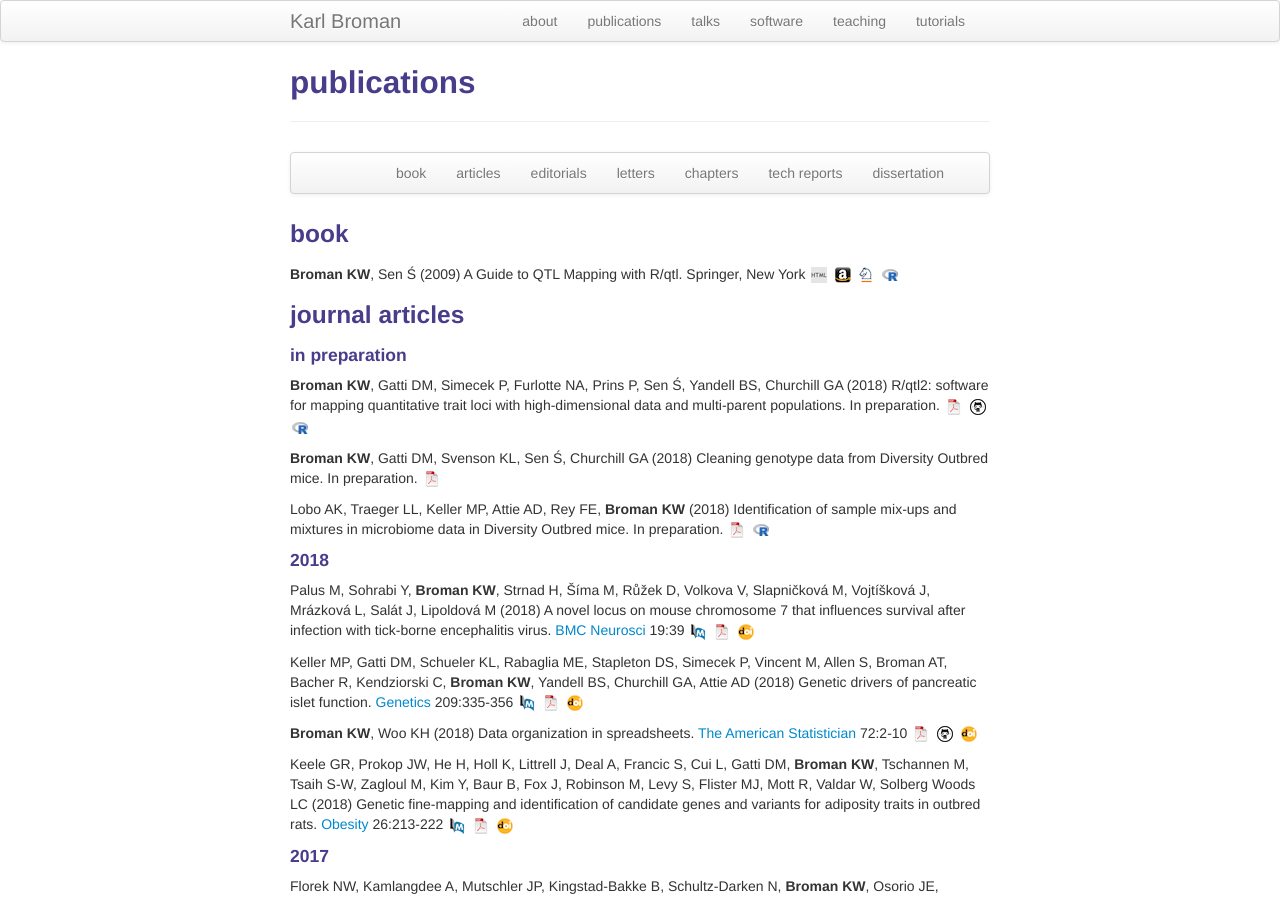
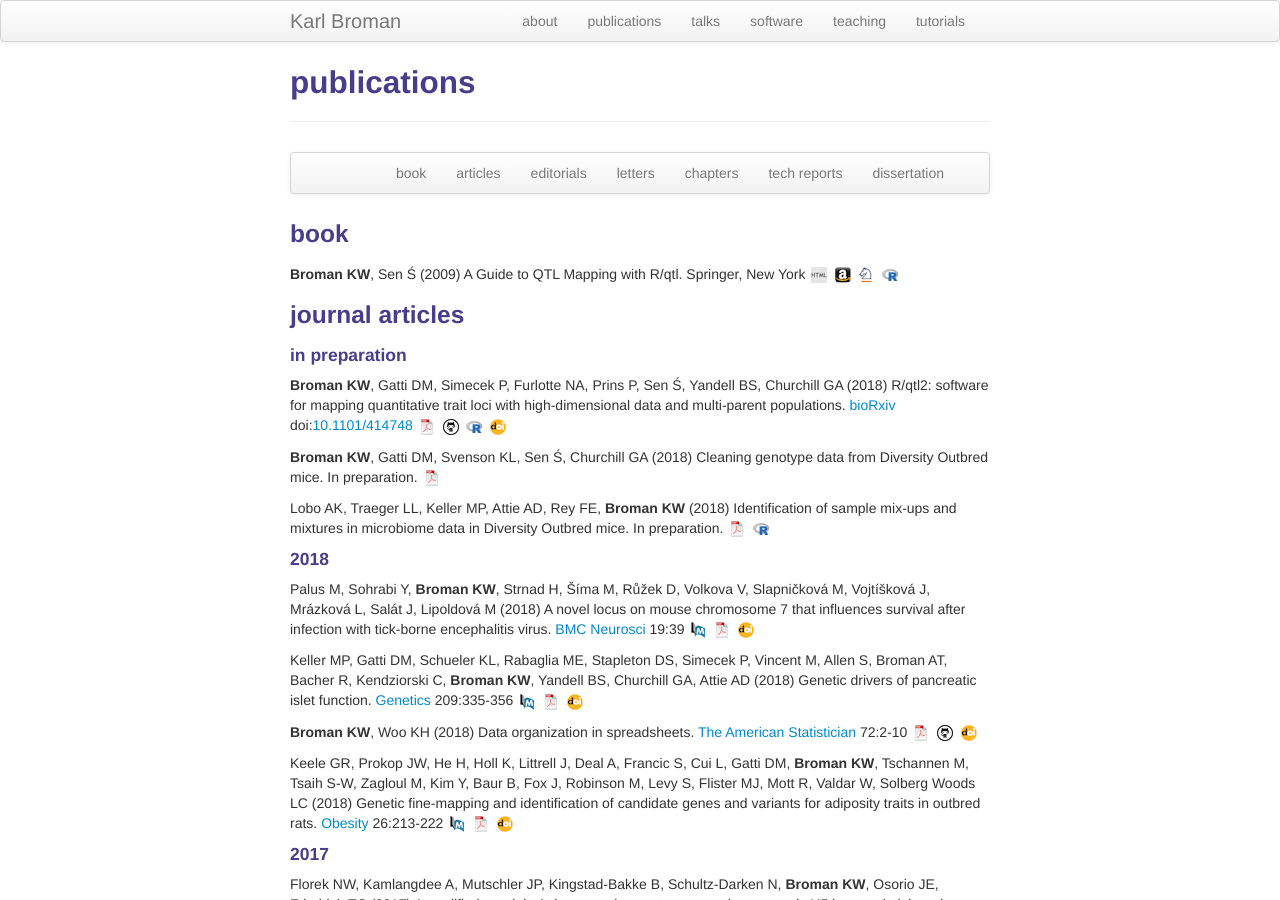
Before and after one commit to kbroman/kbroman.github.io, a Jekyll site: the page built from pages/pubs.md, in a window 1280 px wide and 900 px high. Built offline with Jekyll 4.4.1, drawn with Linux system fonts in a browser that asks for light colours.

Commit message:
pages/pubs: add biorxiv link for R/qtl2 paper

```diff
--- a/pages/pubs.md
+++ b/pages/pubs.md
@@ -34,10 +34,13 @@ description: Karl Broman's publications
 **Broman KW**, Gatti DM, Simecek P, Furlotte NA, Prins P, Sen &#346;,
 Yandell BS, Churchill GA (2018)
 R/qtl2: software for mapping quantitative trait loci with
-high-dimensional data and multi-parent populations. In preparation.
+high-dimensional data and multi-parent populations.
+[bioRxiv](https://www.biorxiv.org) doi:[10.1101/414748](https://doi.org/10.1101/414748)
 [![pdf](icons16/pdf-icon.png)](https://www.biostat.wisc.edu/~kbroman/publications/rqtl2_paper.pdf)
 [![GitHub](icons16/github-icon.png)](https://github.com/kbroman/Paper_Rqtl2)
 [![R/qtl2 software](icons16/R-icon.png)](https://kbroman.org/qtl2)
+[![doi](icons16/doi-icon.png)](https://doi.org/10.1101/414748)
+
 
 **Broman KW**, Gatti DM, Svenson KL, Sen &#346;, Churchill GA (2018)
 Cleaning genotype data from Diversity Outbred mice. In preparation.
```
